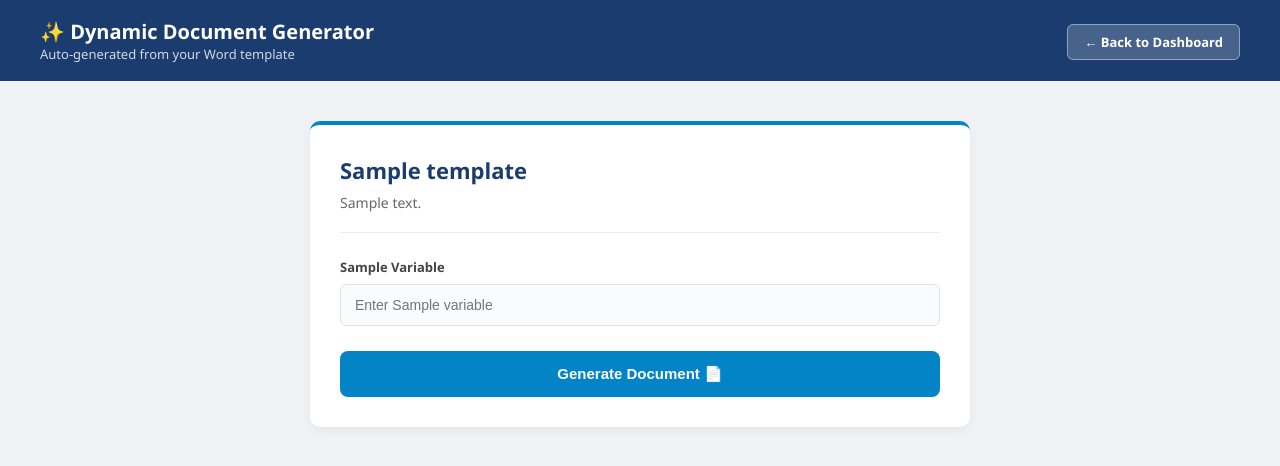
After one commit to RohillaJai-030502/smart-office-noting, a Flask app: template templates/dynamic_form.html in a window 1280 px wide. The commit adds this page. Shown: the top 466 px of the page. Run offline with Flask 3, Linux system fonts and the light colour scheme; the template is opened without the code that fills it: most values are stand-ins (such as "Sample title", 1, 10 or a date in 2020).

Commit message:
Added code-free dynamic master templates

```diff
--- a/app.py
+++ b/app.py
@@ -1,13 +1,16 @@
 # ============================================================
-# app.py — ION Generator Flask Application
+# app.py — ION Generator Flask Application (Upgraded)
 # ============================================================
 
-from flask import Flask, render_template, request, send_file, redirect, url_for, session, jsonify
+from flask import Flask, render_template, request, send_file, redirect, url_for, session, jsonify, flash
+from werkzeug.utils import secure_filename
 from logic.ion_generator import generate_ion
 from logic.create_master import create_default_master
 import os
 import json
 import shutil
+import re
+import docx
 from datetime import datetime
 
 app = Flask(__name__)
@@ -71,6 +74,27 @@ def check_password(password):
     config = load_config()
     return password == config.get("password", "Tbrl0000")
 
+# ── NEW HELPER: Auto-Extract Variables ──
+def extract_variables_from_docx(filepath):
+    """Reads a .docx file and extracts all variables inside {{ }}"""
+    doc = docx.Document(filepath)
+    variables = set()
+    pattern = r'\{\{(.+?)\}\}'
+
+    for para in doc.paragraphs:
+        matches = re.findall(pattern, para.text)
+        for match in matches:
+            variables.add(match.strip())
+
+    for table in doc.tables:
+        for row in table.rows:
+            for cell in row.cells:
+                matches = re.findall(pattern, cell.text)
+                for match in matches:
+                    variables.add(match.strip())
+
+    return list(variables)
+
 # ══════════════════════════════════════
 # DASHBOARD
 # ══════════════════════════════════════
@@ -82,7 +106,7 @@ def index():
     )
 
 # ══════════════════════════════════════
-# ION NOTICE FORM
+# ION NOTICE FORM (Legacy / Original Form)
 # ══════════════════════════════════════
 @app.route("/ion-notice", methods=["GET"])
 def ion_notice():
@@ -99,7 +123,6 @@ def ion_notice():
         masters=masters
     )
 
-# ── Save Defaults ──
 @app.route("/save-defaults", methods=["POST"])
 def save_defaults_route():
     defaults = {
@@ -123,7 +146,6 @@ def save_defaults_route():
     }
     return redirect(url_for("ion_notice"))
 
-# ── Preview ──
 @app.route("/preview", methods=["POST"])
 def preview():
     departments = request.form.getlist("departments")
@@ -150,7 +172,6 @@ def preview():
     session["form_data"] = data
     return render_template("ion_preview.html", data=data)
 
-# ── Edit (back from preview) ──
 @app.route("/edit", methods=["POST"])
 def edit():
     session["form_data"] = {
@@ -169,7 +190,6 @@ def edit():
     }
     return redirect(url_for("ion_notice"))
 
-# ── Generate (direct download) ──
 @app.route("/generate", methods=["POST"])
 def generate():
     masters   = load_masters()
@@ -201,7 +221,6 @@ def generate():
     })
     return send_file(filepath, as_attachment=True)
 
-# ── Download after Preview ──
 @app.route("/download", methods=["POST"])
 def download():
     masters   = load_masters()
@@ -233,7 +252,6 @@ def download():
     })
     return send_file(filepath, as_attachment=True)
 
-# ── Download from History ──
 @app.route("/history/download/<filename>")
 def download_history(filename):
     filepath = os.path.join("generated_notices", filename)
@@ -241,13 +259,11 @@ def download_history(filename):
         return send_file(filepath, as_attachment=True)
     return "File not found", 404
 
-# ── Clear History ──
 @app.route("/history/clear", methods=["POST"])
 def clear_history():
     save_json(HISTORY_FILE, {"history": []})
     return redirect(url_for("index"))
 
-# ── Download Static Form Directly ──
 @app.route("/download-static/<master_id>", methods=["GET"])
 def download_static(master_id):
     masters = load_masters()
@@ -256,7 +272,6 @@ def download_static(master_id):
     if master and master.get("form_type") == "static":
         filepath = os.path.join("masters", master["filename"])
         if os.path.exists(filepath):
-            # Save history so HR admins can track who downloaded the blank forms
             save_history({
                 "filename": master["filename"],
                 "degree": "Blank Form",
@@ -325,7 +340,6 @@ def masters_lock():
     session.pop("master_unlocked", None)
     return redirect(url_for("index"))
 
-# ── Create New Master from Existing ──
 @app.route("/masters/create", methods=["POST"])
 def create_master():
     if not session.get("master_unlocked"):
@@ -341,28 +355,68 @@ def create_master():
     masters     = load_masters()
     source      = next((m for m in masters if m["id"] == source_id), masters[0])
 
-    # Generate new ID
     new_id       = f"master_{str(len(masters)+1).zfill(3)}"
     new_filename = f"{new_id}.docx"
 
-    # Copy the source master file
     src_path = os.path.join("masters", source["filename"])
     dst_path = os.path.join("masters", new_filename)
     shutil.copy2(src_path, dst_path)
 
-    # Add to masters list
     masters.append({
         "id":          new_id,
         "name":        name,
         "description": description,
         "filename":    new_filename,
         "created_at":  datetime.now().strftime("%Y-%m-%d"),
-        "is_default":  False
+        "is_default":  False,
+        "form_type":   "static" # Ensures backward compatibility
     })
     save_masters(masters)
     return redirect(url_for("masters_manager"))
 
-# ── Set Default Master ──
+# ── NEW ROUTE: Upload Brand New Document & Extract Variables ──
+@app.route("/masters/upload-new", methods=["POST"])
+def upload_new_master():
+    if not session.get("master_unlocked"):
+        return redirect(url_for("masters_page"))
+
+    if 'file' not in request.files:
+        flash("No file provided.")
+        return redirect(url_for("masters_manager"))
+
+    file = request.files['file']
+    name = request.form.get("name", "Unnamed Dynamic Master").strip()
+    description = request.form.get("description", "Uploaded via Auto-Extractor").strip()
+
+    if file and file.filename.endswith('.docx'):
+        masters = load_masters()
+        new_id = f"master_{str(len(masters)+1).zfill(3)}"
+        safe_filename = secure_filename(f"{new_id}_{file.filename}")
+
+        # Save file to masters folder
+        os.makedirs("masters", exist_ok=True)
+        filepath = os.path.join("masters", safe_filename)
+        file.save(filepath)
+
+        # Trigger Variable Extraction
+        variables = extract_variables_from_docx(filepath)
+
+        # Append to masters.json
+        masters.append({
+            "id": new_id,
+            "name": name,
+            "description": description,
+            "filename": safe_filename,
+            "created_at": datetime.now().strftime("%Y-%m-%d"),
+            "is_default": False,
+            "form_type": "dynamic",  # Crucial flag: Tells the app to build a dynamic form
+            "variables": variables
+        })
+        save_masters(masters)
+        flash(f"Master added! Extracted {len(variables)} dynamic fields.")
+
+    return redirect(url_for("masters_manager"))
+
 @app.route("/masters/set-default/<master_id>", methods=["POST"])
 def set_default_master(master_id):
     if not session.get("master_unlocked"):
@@ -373,22 +427,34 @@ def set_default_master(master_id):
     save_masters(masters)
     return redirect(url_for("masters_manager"))
 
-# ── Delete Master ──
 @app.route("/masters/delete/<master_id>", methods=["POST"])
 def delete_master(master_id):
     if not session.get("master_unlocked"):
         return redirect(url_for("masters_page"))
+
+    # 🔒 NEW: Secondary password check for deletion
+    confirm_password = request.form.get("confirm_password", "")
+    if not check_password(confirm_password):
+        flash("❌ Incorrect password! Deletion cancelled.")
+        return redirect(url_for("masters_manager"))
+
     masters = load_masters()
     master  = next((m for m in masters if m["id"] == master_id), None)
+
     if master and not master.get("is_default"):
         filepath = os.path.join("masters", master["filename"])
         if os.path.exists(filepath):
-            os.remove(filepath)
+            try:
+                os.remove(filepath)
+            except OSError:
+                pass # Ignore if file was already removed manually
+
         masters = [m for m in masters if m["id"] != master_id]
         save_masters(masters)
+        flash(f"🗑️ Master template '{master['name']}' was permanently deleted.")
+
     return redirect(url_for("masters_manager"))
 
-# ── Download Master ──
 @app.route("/masters/download/<master_id>")
 def download_master(master_id):
     if not session.get("master_unlocked"):
@@ -402,7 +468,6 @@ def download_master(master_id):
                            download_name=f"{master['name']}.docx")
     return "Master not found", 404
 
-# ── Upload Updated Master ──
 @app.route("/masters/upload/<master_id>", methods=["POST"])
 def upload_master(master_id):
     if not session.get("master_unlocked"):
@@ -416,6 +481,45 @@ def upload_master(master_id):
             file.save(filepath)
     return redirect(url_for("masters_manager"))
 
+# ══════════════════════════════════════
+# NEW: DYNAMIC FORM RENDERING & SUBMISSION
+# ══════════════════════════════════════
+@app.route('/dynamic-form/<master_id>')
+def dynamic_form(master_id):
+    masters = load_masters()
+    master = next((m for m in masters if m["id"] == master_id), None)
+
+    if not master or master.get("form_type") != "dynamic":
+        return "Dynamic form not found or invalid type.", 404
+
+    return render_template('dynamic_form.html', template=master)
+
+@app.route('/submit-dynamic', methods=['POST'])
+def submit_dynamic():
+    master_id = request.form.get("template_id")
+    masters = load_masters()
+    master = next((m for m in masters if m["id"] == master_id), None)
+
+    if not master:
+        return "Master not found", 404
+
+    # Build dictionary of data submitted by the user
+    data = {}
+    for var in master.get("variables", []):
+        data[var] = request.form.get(var, "")
+
+    filepath, filename = generate_ion(os.path.join("masters", master["filename"]), data)
+
+    save_history({
+        "filename": filename,
+        "degree": "Dynamic Generate",
+        "period": "N/A",
+        "generated_at": datetime.now().strftime("%d %b %Y, %I:%M %p"),
+        "departments_count": 0,
+        "master_used": master["name"],
+    })
+    return send_file(filepath, as_attachment=True)
+
 # ── API History ──
 @app.route("/api/history")
 def api_history():
--- /dev/null
+++ b/templates/dynamic_form.html
@@ -0,0 +1,158 @@
+<!DOCTYPE html>
+<html lang="en">
+<head>
+    <meta charset="UTF-8">
+    <meta name="viewport" content="width=device-width, initial-scale=1.0">
+    <title>Fill Document: {{ template.name }}</title>
+    <style>
+        * { box-sizing: border-box; margin: 0; padding: 0; }
+        body { font-family: 'Segoe UI', sans-serif; background: #f0f2f5; color: #333; }
+
+        .header {
+            background: #1a3c6e;
+            color: white;
+            padding: 18px 40px;
+            display: flex;
+            justify-content: space-between;
+            align-items: center;
+        }
+        .header h1 { font-size: 20px; }
+        .header p  { font-size: 13px; opacity: 0.8; }
+
+        .btn-header {
+            padding: 8px 16px;
+            background: rgba(255,255,255,0.2);
+            color: white;
+            border: 1px solid rgba(255,255,255,0.4);
+            border-radius: 6px;
+            font-size: 13px;
+            font-weight: 600;
+            text-decoration: none;
+            cursor: pointer;
+        }
+        .btn-header:hover { background: rgba(255,255,255,0.3); }
+
+        .container { max-width: 700px; margin: 40px auto; padding: 0 20px; }
+
+        .card {
+            background: white;
+            border-radius: 10px;
+            padding: 30px;
+            box-shadow: 0 4px 12px rgba(0,0,0,0.05);
+            border-top: 4px solid #0284c7;
+        }
+
+        .card h2 {
+            font-size: 22px;
+            color: #1a3c6e;
+            margin-bottom: 8px;
+        }
+
+        .card p.desc {
+            font-size: 14px;
+            color: #666;
+            margin-bottom: 25px;
+            padding-bottom: 20px;
+            border-bottom: 1px solid #e8edf5;
+        }
+
+        /* Form Elements */
+        .form-grid {
+            display: grid;
+            grid-template-columns: 1fr 1fr;
+            gap: 20px;
+            margin-bottom: 25px;
+        }
+
+        .form-group { display: flex; flex-direction: column; gap: 8px; }
+
+        /* If there's an odd number of variables, make the last one span full width */
+        .form-group:last-child:nth-child(odd) {
+            grid-column: 1 / -1;
+        }
+
+        label { font-size: 13px; font-weight: 600; color: #444; text-transform: capitalize; }
+
+        input[type="text"] {
+            padding: 12px 14px;
+            border: 1px solid #dde3ed;
+            border-radius: 6px;
+            font-size: 14px;
+            color: #333;
+            background: #fafbfd;
+            transition: all 0.2s;
+        }
+        input[type="text"]:focus {
+            outline: none;
+            border-color: #0284c7;
+            background: #fff;
+            box-shadow: 0 0 0 3px rgba(2, 132, 199, 0.1);
+        }
+
+        .btn-submit {
+            padding: 14px 24px;
+            background: #0284c7;
+            color: white;
+            border: none;
+            border-radius: 8px;
+            font-size: 15px;
+            font-weight: 600;
+            cursor: pointer;
+            width: 100%;
+            transition: background 0.2s;
+        }
+        .btn-submit:hover { background: #0369a1; }
+
+        .empty-state {
+            text-align: center;
+            padding: 30px;
+            color: #666;
+            background: #f8f9fc;
+            border-radius: 8px;
+            font-size: 14px;
+        }
+    </style>
+</head>
+<body>
+
+<div class="header">
+    <div>
+        <h1>✨ Dynamic Document Generator</h1>
+        <p>Auto-generated from your Word template</p>
+    </div>
+    <div class="header-actions">
+        <a href="/" class="btn-header">← Back to Dashboard</a>
+    </div>
+</div>
+
+<div class="container">
+    <div class="card">
+        <h2>{{ template.name }}</h2>
+        <p class="desc">{{ template.description }}</p>
+
+        <form action="/submit-dynamic" method="POST">
+            <input type="hidden" name="template_id" value="{{ template.id }}">
+
+            {% if template.variables %}
+                <div class="form-grid">
+                    {% for variable in template.variables %}
+                    <div class="form-group">
+                        <label>{{ variable.replace('_', ' ') }}</label>
+                        <input type="text" name="{{ variable }}" placeholder="Enter {{ variable.replace('_', ' ') }}" required>
+                    </div>
+                    {% endfor %}
+                </div>
+                <button type="submit" class="btn-submit">Generate Document 📄</button>
+            {% else %}
+                <div class="empty-state">
+                    <p>No variables (e.g., <b>{{placeholder}}</b>) were found in this master document.</p>
+                    <p style="margin-top: 10px;">Please edit the document in Word, add your {{variables}}, and upload the edit.</p>
+                </div>
+            {% endif %}
+
+        </form>
+    </div>
+</div>
+
+</body>
+</html>
```
Also changed, not shown: logic/ion_generator.py (+19 -5 lines), templates/master_manager.html (+111 -14 lines).
